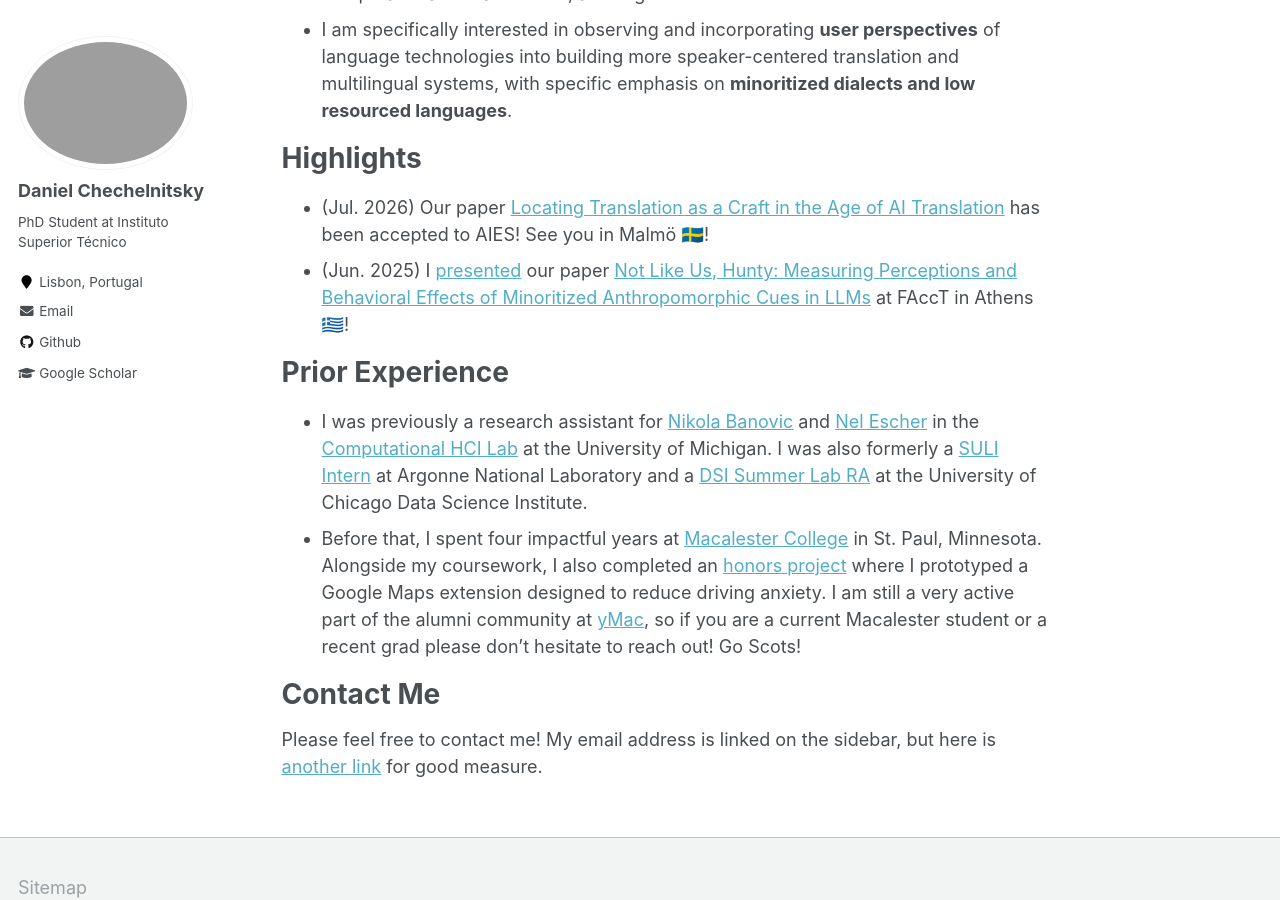
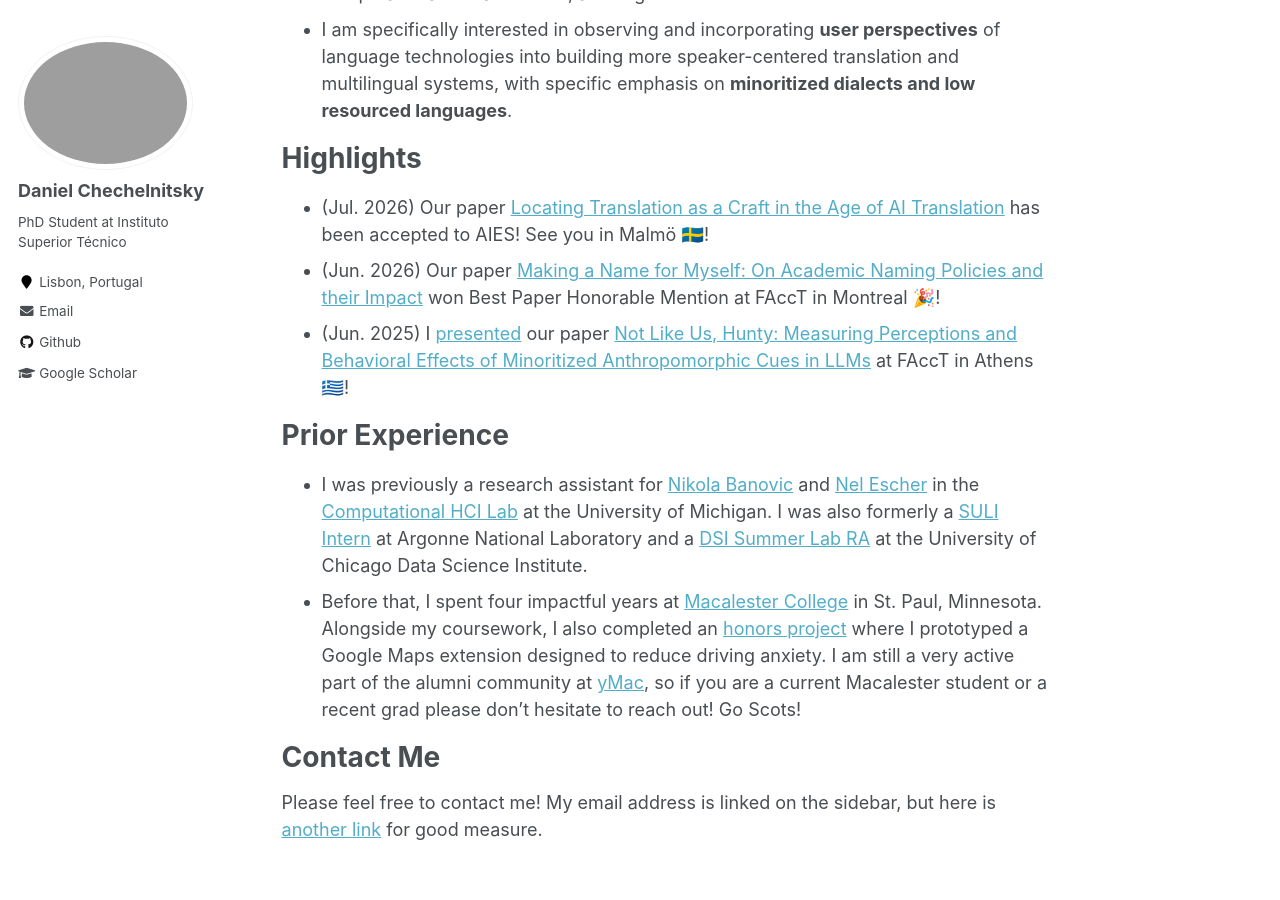
Before and after one commit to chechelnitskd/chechelnitskd.github.io, a Jekyll site: the page built from _pages/about.md, in a window 1280 px wide and 900 px high, scrolled down 543 px. Built offline with Jekyll 4.4.1, drawn with Linux system fonts in a browser that asks for light colours.

Commit message:
Update about.md

```diff
--- a/_pages/about.md
+++ b/_pages/about.md
@@ -20,6 +20,7 @@ Hi, I'm Dan! Here is some information about me:
 
 # Highlights
 - (Jul. 2026) Our paper [Locating Translation as a Craft in the Age of AI Translation](https://arxiv.org/abs/2604.00758) has been accepted to AIES! See you in Malmö 🇸🇪!
+- (Jun. 2026) Our paper [Making a Name for Myself: On Academic Naming Policies and their Impact](https://dl.acm.org/doi/abs/10.1145/3805689.3806465) won Best Paper Honorable Mention at FAccT in Montreal 🎉!
 - (Jun. 2025) I [presented](https://www.youtube.com/watch?v=qA7aT0mdYao) our paper [Not Like Us, Hunty: Measuring Perceptions and Behavioral Effects of Minoritized Anthropomorphic Cues in LLMs](https://dl.acm.org/doi/full/10.1145/3715275.3732045) at FAccT in Athens 🇬🇷!
 
 # Prior Experience
```
